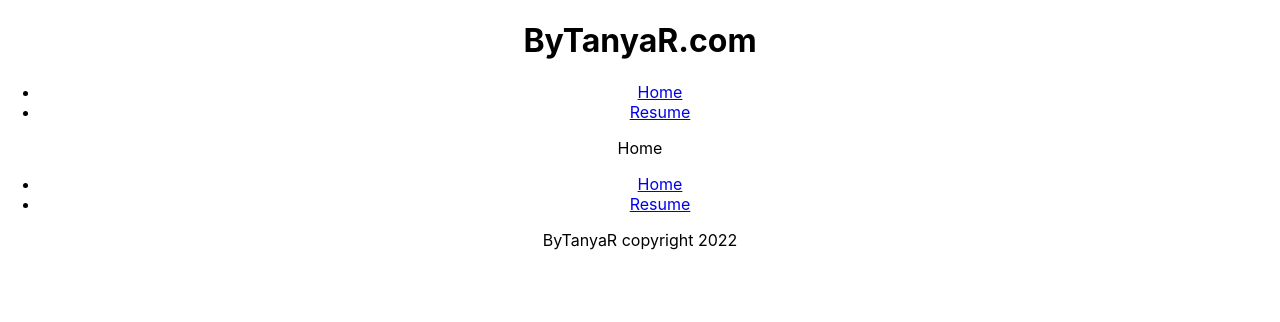
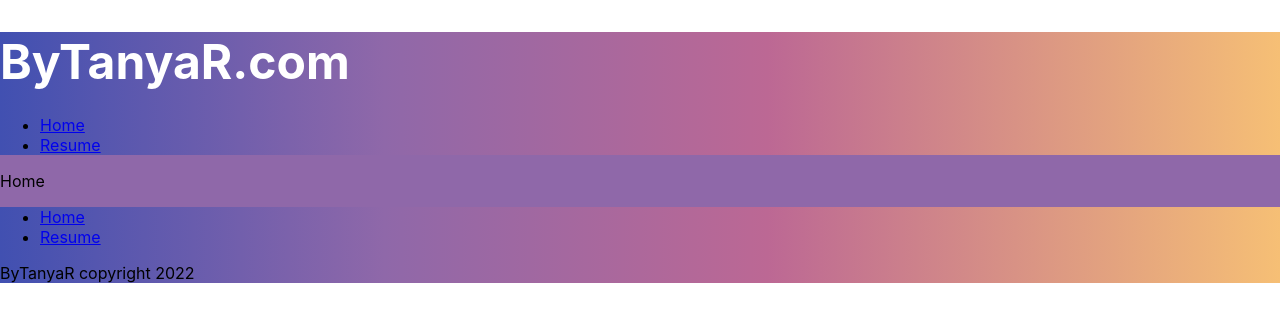
Before and after one commit to bytanyar/React-2022, a React app: page / in a window 1280 px wide. Shown: the top 322 px of the page. Built offline with nearby package versions, Linux system fonts and the light colour scheme.

Commit message:
styling app

```diff
--- a/src/App.js
+++ b/src/App.js
@@ -13,7 +13,7 @@ import './styles/app.css';
 
 function App() {
   return (
-    <div className="App">
+    <div className="app">
       <div className='header-container'>
         <h1>ByTanyaR.com</h1>
         <Navbar />
--- a/src/styles/app.css
+++ b/src/styles/app.css
@@ -1,38 +1,13 @@
-.App {
-  text-align: center;
+.app {
+  background-color: #8f68a9;
 }
-
-.App-logo {
-  height: 40vmin;
-  pointer-events: none;
+.header-container,
+.footer-container {
+  background: #8f68a9;
+  background: linear-gradient(90deg, #4150b1 0%, #8f68a9 30%, #bc6894 60%, #f6bf75 100%);
 }
-
-@media (prefers-reduced-motion: no-preference) {
-  .App-logo {
-    animation: App-logo-spin infinite 20s linear;
-  }
+h1 {
+  color: #fff;
+  font-size: 3em;
+  margin-bottom: 0.5em;
 }
-
-.App-header {
-  background-color: #282c34;
-  min-height: 100vh;
-  display: flex;
-  flex-direction: column;
-  align-items: center;
-  justify-content: center;
-  font-size: calc(10px + 2vmin);
-  color: white;
-}
-
-.App-link {
-  color: #61dafb;
-}
-
-@keyframes App-logo-spin {
-  from {
-    transform: rotate(0deg);
-  }
-  to {
-    transform: rotate(360deg);
-  }
-}
```
